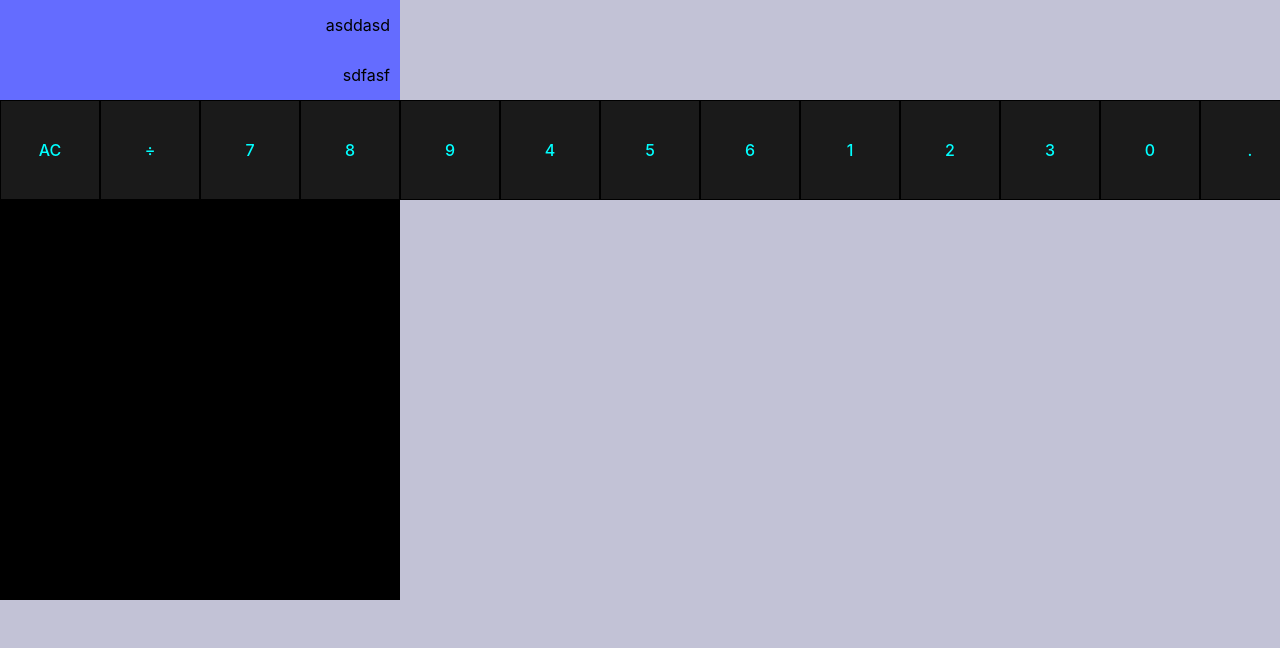
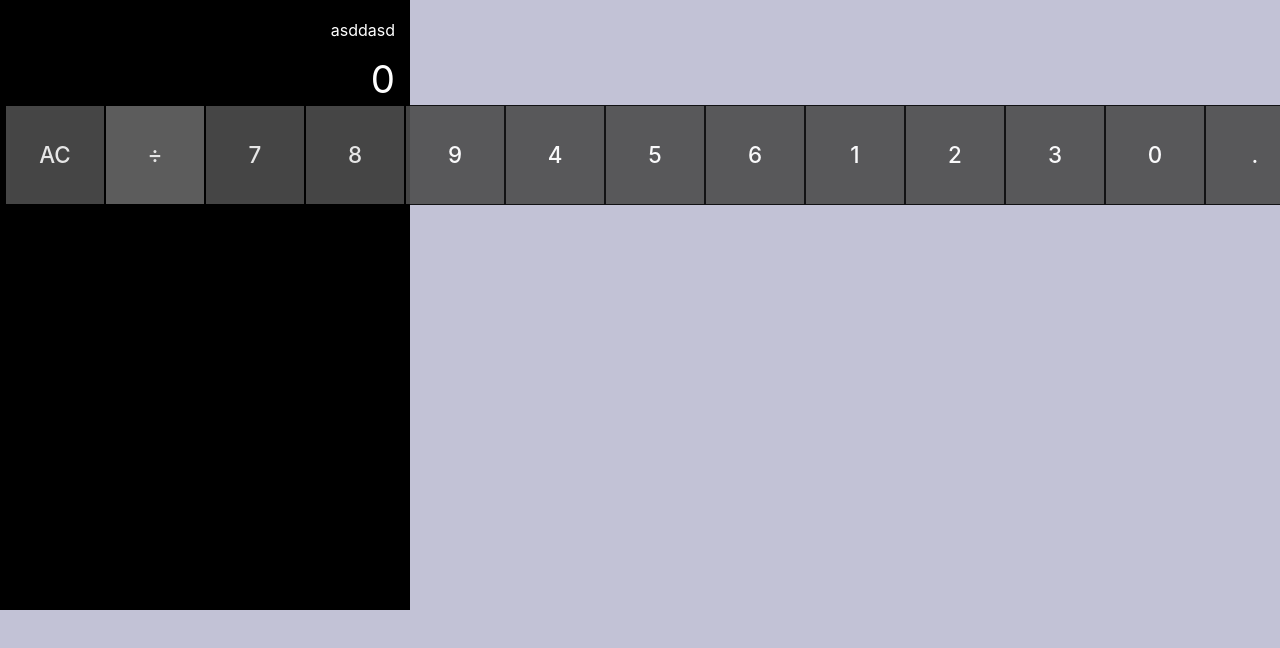
Before and after one commit to nathkit/calculator, a React (Vite) app: page / in a window 1280 px wide. Shown: the top 648 px of the page. Built offline with nearby package versions, Linux system fonts and the light colour scheme.

Commit message:
feat:add logic input number

```diff
--- a/src/App.css
+++ b/src/App.css
@@ -10,16 +10,17 @@ body {
   background-color: #c2c2d6;
 }
 
-h1 {
-  font-size: 1.8rem;
+.output-display h1 {
+  font-size: 2.4rem;
 }
 
 .calculator-frame {
   display: flex;
   flex-direction: column;
-  width: 400px;
-  height: 600px;
+  width: 410px;
+  height: 610px;
   background-color: #000;
+  padding: 5px;
 }
 
 .formula-display,
@@ -30,7 +31,7 @@ h1 {
   padding-right: 10px;
   width: 100%;
   height: 50px;
-  background-color: #646cff;
+  color: white;
 }
 
 .btn-container,
@@ -52,16 +53,28 @@ h1 {
   height: 100px;
   border: 0.5px solid black;
   padding: 0.6em 1.2em;
-  font-size: 1em;
+  font-size: 1.4em;
   font-weight: 500;
   font-family: inherit;
-  background-color: #1a1a1a;
+  background-color: #4d4d4d;
   cursor: pointer;
+  color: #ffff;
+  opacity: 0.9;
+}
 
-  color: aqua;
+#add,
+#subtract,
+#multiply,
+#divide {
+  background-color: #666666;
+}
+
+#equals {
+  background-color: #e58c1e;
 }
 
 .btn-container div > button:hover {
-  background-color: #646cff;
-  transition: background-color 0.25s;
+  opacity: 1 !important;
+  transition: background-color 0.25s !important
+  ;
 }
--- a/src/App.jsx
+++ b/src/App.jsx
@@ -2,7 +2,7 @@ import { useState } from "react";
 import "./App.css";
 
 function App() {
-  const [count, setCount] = useState(0);
+  const [output, setOutput] = useState(0);
 
   return (
     <>
@@ -12,47 +12,139 @@ function App() {
             <h1>asddasd</h1>
           </div>
           <div className="output-display">
-            <h1>sdfasf</h1>
+            <h1>{output}</h1>
           </div>
           <div className="btn-container">
             <div className="flex-wrap">
-              <button id="clear" className="basis-2/3" value="AC">
+              <button
+                id="clear"
+                className="basis-2/3"
+                value="AC"
+                onClick={() => setOutput(0)}>
                 AC
               </button>
-              <button id="divide" value="/">
+              <button id="divide" className="" value="/">
                 ÷
               </button>
-              <button id="seven" className="" value="7">
+              <button
+                id="seven"
+                className=""
+                value="7"
+                onClick={(e) => {
+                  setOutput(
+                    (!output || output === "0" ? "" : output) + e.target.value
+                  );
+                }}>
                 7
               </button>
-              <button id="eight" className="" value="8">
+              <button
+                id="eight"
+                className=""
+                value="8"
+                onClick={(e) => {
+                  setOutput(
+                    (!output || output === "0" ? "" : output) + e.target.value
+                  );
+                }}>
                 8
               </button>
-              <button id="nine" className="" value="9">
+              <button
+                id="nine"
+                className=""
+                value="9"
+                onClick={(e) => {
+                  setOutput(
+                    (!output || output === "0" ? "" : output) + e.target.value
+                  );
+                }}>
                 9
               </button>
-              <button id="four" className="" value="4">
+              <button
+                id="four"
+                className=""
+                value="4"
+                onClick={(e) => {
+                  setOutput(
+                    (!output || output === "0" ? "" : output) + e.target.value
+                  );
+                }}>
                 4
               </button>
-              <button id="five" className="" value="5">
+              <button
+                id="five"
+                className=""
+                value="5"
+                onClick={(e) => {
+                  setOutput(
+                    (!output || output === "0" ? "" : output) + e.target.value
+                  );
+                }}>
                 5
               </button>
-              <button id="six" className="" value="6">
+              <button
+                id="six"
+                className=""
+                value="6"
+                onClick={(e) => {
+                  setOutput(
+                    (!output || output === "0" ? "" : output) + e.target.value
+                  );
+                }}>
                 6
               </button>
-              <button id="one" className="" value="1">
+              <button
+                id="one"
+                className=""
+                value="1"
+                onClick={(e) => {
+                  setOutput(
+                    (!output || output === "0" ? "" : output) + e.target.value
+                  );
+                }}>
                 1
               </button>
-              <button id="two" className="" value="2">
+              <button
+                id="two"
+                className=""
+                value="2"
+                onClick={(e) => {
+                  setOutput(
+                    (!output || output === "0" ? "" : output) + e.target.value
+                  );
+                }}>
                 2
               </button>
-              <button id="three" className="" value="3">
+              <button
+                id="three"
+                className=""
+                value="3"
+                onClick={(e) => {
+                  setOutput(
+                    (!output || output === "0" ? "" : output) + e.target.value
+                  );
+                }}>
                 3
               </button>
-              <button id="zero" className="basis-2/3" value="0">
+              <button
+                id="zero"
+                className="basis-2/3"
+                value="0"
+                onClick={(e) => {
+                  setOutput(
+                    (!output || output === "0" ? "" : output) + e.target.value
+                  );
+                }}>
                 0
               </button>
-              <button id="decimal" className="" value=".">
+              <button
+                id="decimal"
+                className=""
+                value="."
+                onClick={(e) => {
+                  setOutput(
+                    (!output || output === "0" ? "" : output) + e.target.value
+                  );
+                }}>
                 .
               </button>
             </div>
```
